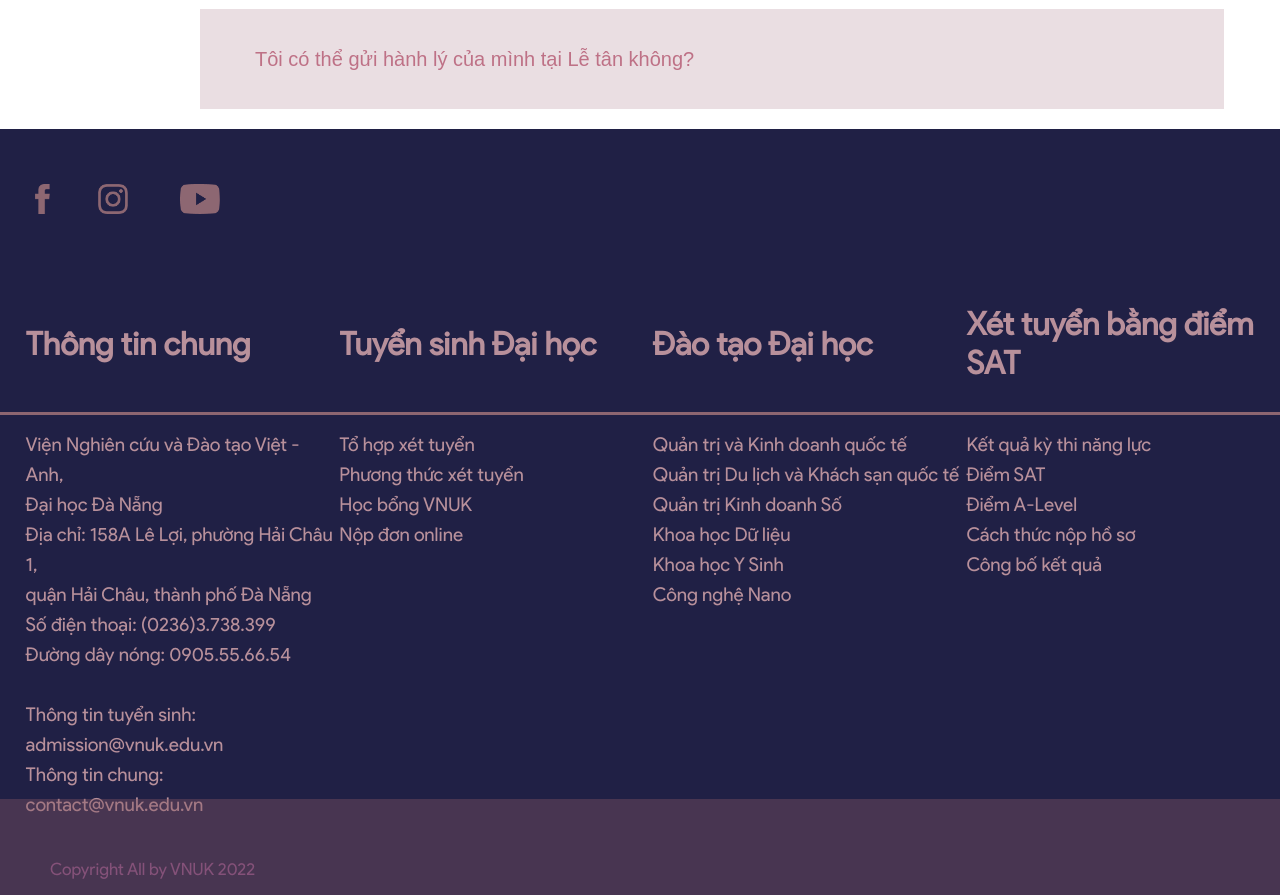
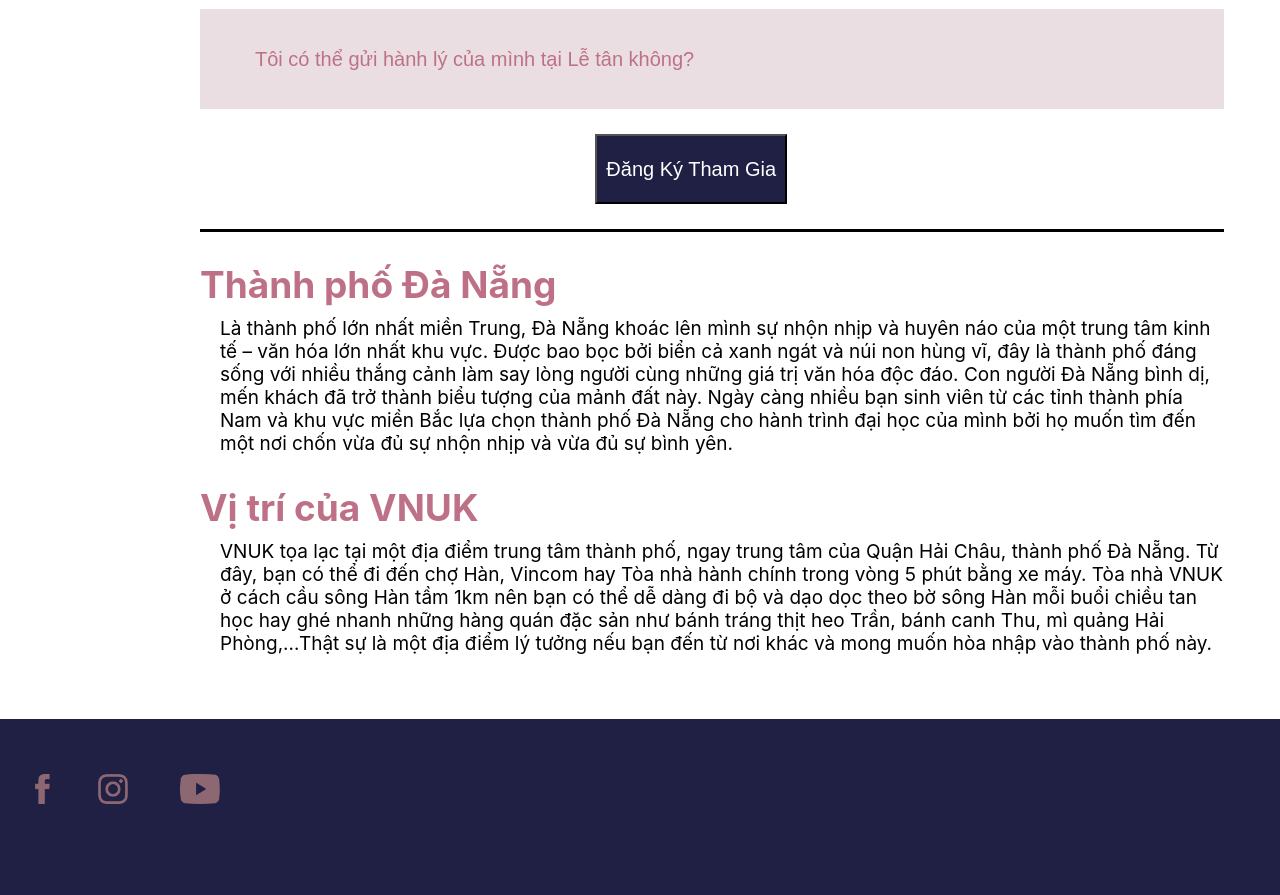
Before and after one commit to nguyentr02/depFinal, a React (Create React App) app: page /visit in a window 1280 px wide. Shown: the part 1800-2695 px from the top of the page. Built offline with nearby package versions, Linux system fonts and the light colour scheme.

Commit message:
Finish Visit page

```diff
--- a/package.json
+++ b/package.json
@@ -12,6 +12,7 @@
     "react-helmet": "^6.1.0",
     "react-router": "^6.3.0",
     "react-scripts": "5.0.1",
+    "react-toastify": "^9.0.8",
     "styled-components": "^5.3.5",
     "web-vitals": "^2.1.4"
   },
--- a/src/pages/visit.css
+++ b/src/pages/visit.css
@@ -72,7 +72,7 @@
     margin-left: 60px;
 }
 
-#visit_2Field-p{
+#visit_2Field-p {
     max-width: 100%;
     text-align: justify;
     font-size: 19px;
@@ -106,8 +106,42 @@
 
 .visit_2Field-button_dropdowntext {
     width: 80%;
-    display: none;
     font-size: 17px;
+    margin-top: -10px;
     color: black;
-    margin-bottom: 10px;
+    margin-bottom: 30px;
 }
+
+#visit_signbtn {
+    width: 15%;
+    height: 70px;
+    -ms-transform: translate(-50%, -50%);
+    transform: translate(-50%, -50%);
+    position: absolute;
+    left: 54%;
+    font-size: 20px;
+    color: white;
+    background-color: #202045;
+    margin-top: 40px;
+}
+
+.visit_3Field {
+    width: 80%;
+    border-top: solid black 3px;
+    height: 490px;
+    margin-top: 100px;
+    margin-left: 200px;
+}
+
+.visit_3Field-title1 {
+    font-size: 37px;
+    margin-top: 30px;
+    color: #be7186;
+}
+
+.visit_3Field-text1 {
+    color: black;
+    font-size: 19px;
+    margin-top: 10px;
+    margin-left: 20px;
+}
--- a/src/pages/visit.js
+++ b/src/pages/visit.js
@@ -1,18 +1,17 @@
 // import { text } from "express";
 // import $ from 'jquery';
+import { useState } from "react";
 import React from "react";
 import './visit.css';
-
+import { toast,ToastContainer } from 'react-toastify';
+import 'react-toastify/dist/ReactToastify.css';
 const Visit = () => {
 
-    function Dropdowntext1() {
-        const text1 = document.getElementById('visit_2Field-button_dropdowntext1');
-        const text1_displaysetting = text1.style.display;
-        if (text1_displaysetting === 'none') {
-            text1.style.display= 'block';
-        };
-    }
-
+    const [show1, setShow1] = useState(false);
+    const [show2, setShow2] = useState(false);
+    const [show3, setShow3] = useState(false);
+    const [show4, setShow4] = useState(false);
+    const mF = () => toast("Unavailable!");
     return (
         <div className="visit">
             <div className="visit_1Field">
@@ -31,8 +30,10 @@ const Visit = () => {
                 <h1 className="visit_2Field-title2">Các câu hỏi thường gặp</h1>
 
                 <div className="visit_2Field-button_container">
-                    <button type="button" className="visit_2Field-button" id="visit_2Field-button1" onClick={Dropdowntext1}>Thời gian có thể đăng kí tham quan và địa điểm cụ thể?</button>
-                    <div>
+                    <button type="button" className="visit_2Field-button" id="visit_2Field-button1" onClick={
+                        () => setShow1(!show1)
+                    }>Thời gian có thể đăng kí tham quan và địa điểm cụ thể?</button>
+                    {show1 && (
                         <p id="visit_2Field-button_dropdowntext1" className="visit_2Field-button_dropdowntext">Quý vị phụ huynh hay các em học sinh có thể đăng kí tham quan trong giờ làm việc từ thứ Hai đến thứ Sáu, từ 8h00 đến 17h30. Vui lòng đăng kí trước để chúng tôi có thể đón tiếp quý vị/ các bạn một cách tốt nhất.
                             <br />
                             <br />Địa chỉ: Viện Nghiên cứu và Đào tạo Việt – Anh, Đại học Đà Nẵng, Địa chỉ: 158A Lê Lợi, phường Hải Châu 1, quận Hải Châu, thành phố Đà Nẵng
@@ -41,13 +42,43 @@ const Visit = () => {
 
                             <br />
                             <br />Email tư vấn tuyển sinh: admission@vnuk.edu.vn</p>
-                    </div>
+                    )}
+                    <button onClick={() => setShow2(!show2)} className="visit_2Field-button" id="visit_2Field-button2">Chuyến tham quan sẽ kéo dài bao lâu?</button>
+                    {show2 && (
+                        <p id="visit_2Field-button_dropdowntext1" className="visit_2Field-button_dropdowntext">
+                            Sẽ luôn có một bạn lễ tân hoặc sinh viên nếu bạn hẹn trước dẫn bạn đi tham quan VNUK. Thời gian tham quan sẽ tầm 20 – 30 phút và bạn có thể dành thêm ít thời gian để tìm hiểu thêm về cuộc sống đại học tại VNUK. Nếu là phụ huynh, quý vị cũng đừng ngại liên hệ để gặp các đại diện hay phụ trách ngành mà con quý phụ huynh dự kiến học. Tổng thời gian thông thường gồm cả phần tìm hiểu sẽ tầm 60 phút.
+                        </p>
+                    )}
+                    <button onClick={() => setShow3(!show3)} className="visit_2Field-button" id="visit_2Field-button3">Có bãi đậu xe nào gần đây không?</button>
+                    {show3 && (
+                        <p id="visit_2Field-button_dropdowntext1" className="visit_2Field-button_dropdowntext">
+                            Nếu đến tham quan VNUK bằng ô tô, quý phụ huynh sẽ phải đến sớm chút để tìm một nơi để xe không quá xa trường. Bao bọc xung quanh là trường học, tòa nhà căn hộ nên quý phụ sẽ vất vả đôi chút nếu đến vào giờ cao điểm. Tuy nhiên, quý vị đừng quá lo lắng. May mắn sẽ mỉm cười với quý vị bởi sẽ luôn có một vị trí nào đó xuất hiện khi quý vị lái xe bao quanh khu vực Lê Lợi, Pasteur, Nguyễn Thị Minh Khai và Lê Duẩn.
+                        </p>
+                    )}
+                    <button onClick={() => setShow4(!show4)} className="visit_2Field-button" id="visit_2Field-button4">Tôi có thể gửi hành lý của mình tại Lễ tân không?</button>
+                    {show4 && (
+                        <p id="visit_2Field-button_dropdowntext1" className="visit_2Field-button_dropdowntext">
+                            Các chuyên lễ tân và tư vấn tuyển của chúng tôi rất vui vẻ và mến khách. Quý vị phụ huynh hay các em nếu đến từ nơi khác thì đừng ngại gửi hành lý tại quầy Lễ tân trong thời gian đi tham quan trường nhé.                        </p>
+                    )}
+                </div>
 
-                    <button className="visit_2Field-button" id="visit_2Field-button2">Chuyến tham quan sẽ kéo dài bao lâu?</button>
-                    <button className="visit_2Field-button" id="visit_2Field-button3">Có bãi đậu xe nào gần đây không?</button>
-                    <button className="visit_2Field-button" id="visit_2Field-button4">Tôi có thể gửi hành lý của mình tại Lễ tân không?</button>
-                </div>
+                <button id="visit_signbtn" onClick={mF}>Đăng Ký Tham Gia</button>
+                <ToastContainer/>
             </div>
+
+            <div className="visit_3Field">
+                <h1 className="visit_3Field-title1">Thành phố Đà Nẵng</h1>
+                <p className="visit_3Field-text1">
+                Là thành phố lớn nhất miền Trung, Đà Nẵng khoác lên mình sự nhộn nhịp và huyên náo của một trung tâm kinh tế – văn hóa lớn nhất khu vực. Được bao bọc bởi biển cả xanh ngát và núi non hùng vĩ, đây là thành phố đáng sống với nhiều thắng cảnh làm say lòng người cùng những giá trị văn hóa độc đáo. Con người Đà Nẵng bình dị, mến khách đã trở thành biểu tượng của mảnh đất này. Ngày càng nhiều bạn sinh viên từ các tỉnh thành phía Nam và khu vực miền Bắc lựa chọn thành phố Đà Nẵng cho hành trình đại học của mình bởi họ muốn tìm đến một nơi chốn vừa đủ sự nhộn nhịp và vừa đủ sự bình yên.
+                </p>
+                <h1 className="visit_3Field-title1">Vị trí của VNUK</h1>
+                <p className="visit_3Field-text1">
+                VNUK tọa lạc tại một địa điểm trung tâm thành phố, ngay trung tâm của Quận Hải Châu, thành phố Đà Nẵng.  Từ đây, bạn có thể đi đến chợ Hàn, Vincom hay Tòa nhà hành chính trong vòng 5 phút bằng xe máy. Tòa nhà VNUK ở cách cầu sông Hàn tầm 1km nên bạn có thể dễ dàng đi bộ và dạo dọc theo bờ sông Hàn mỗi buổi chiều tan học hay ghé nhanh những hàng quán đặc sản như bánh tráng thịt heo Trần, bánh canh Thu, mì quảng Hải Phòng,…Thật sự là một địa điểm lý tưởng nếu bạn đến từ nơi khác và mong muốn hòa nhập vào thành phố này.
+                </p>
+            </div>
+
+
+
         </div>
     )
 }
```
Also changed, not shown: 1 other file (tests, documents, lock files or other folders).
